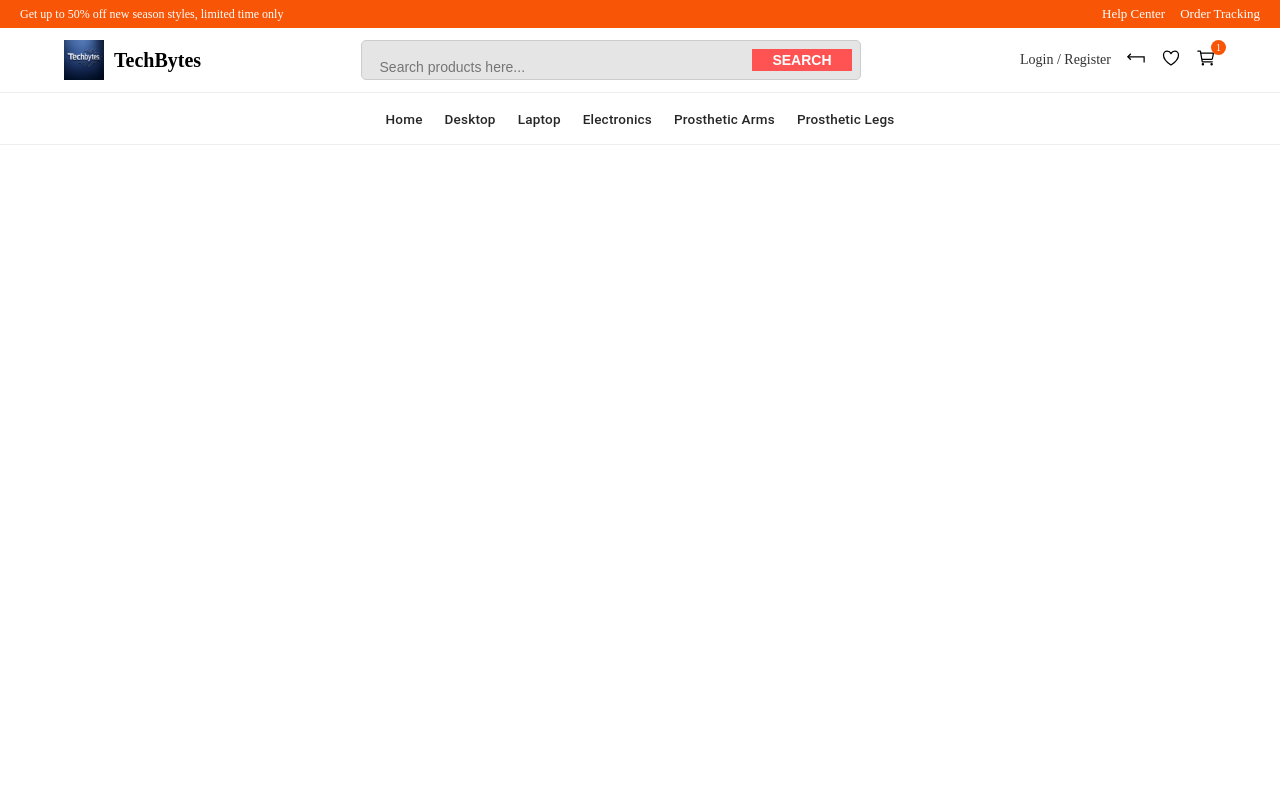
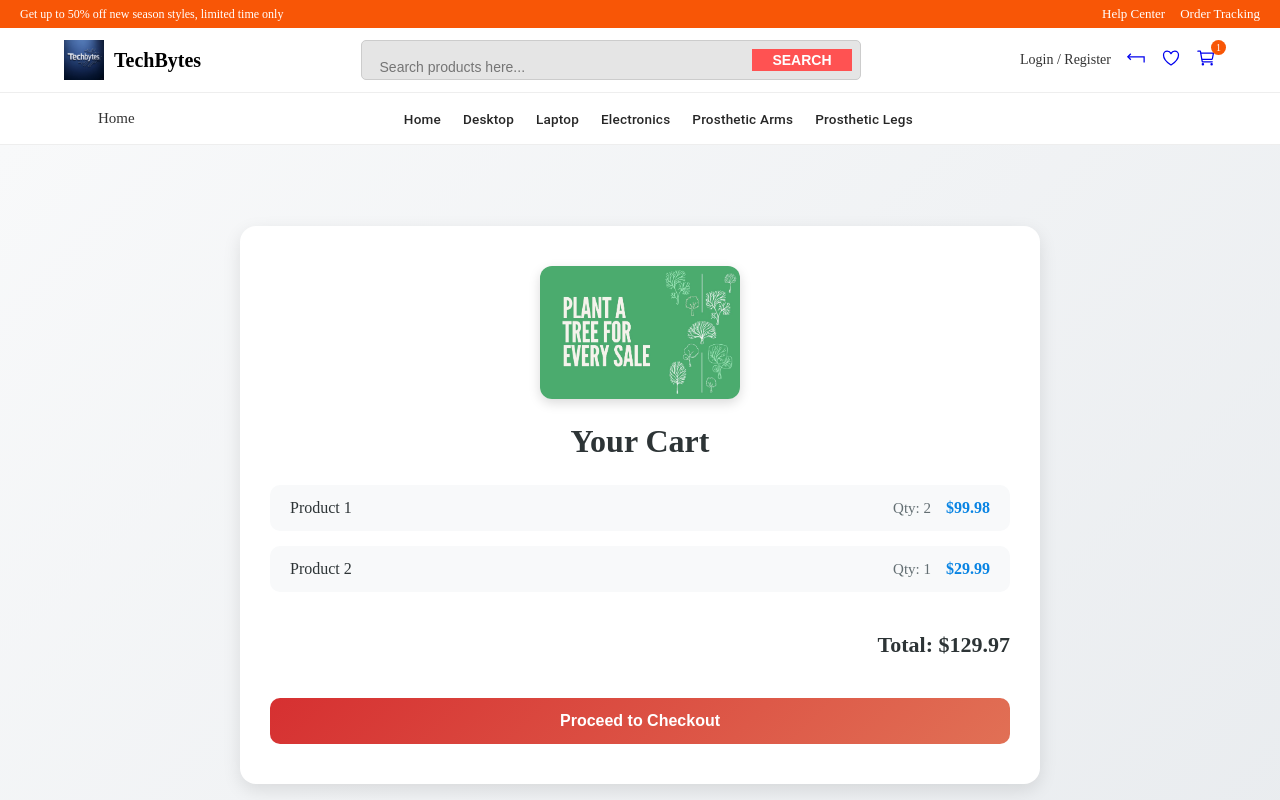
Before and after one commit to danial-hossain/TechBytes, a React (Create React App) app: page /cart in a window 1280 px wide. Shown: the top 800 px of the page. Built offline with nearby package versions, Linux system fonts and the light colour scheme.

Commit message:
We added Cart Page

```diff
--- a/src/App.js
+++ b/src/App.js
@@ -1,21 +1,27 @@
 import './App.css';
 import Home from './Pages/Home/index.js';
-import Header from './components/Header/index.js';
+
+
+import Cart from './Pages/Cart/index.js';
+import Header from './components/Header';
+import Footer from './components/Footer';
 import './index.css';
-
-// ✅ Import these:
 import { BrowserRouter, Routes, Route } from 'react-router-dom';
 
 function App() {
   return (
-    <>
-      <BrowserRouter>
-        <Header />
-        <Routes>
-          <Route path="/" exact={true} element={<Home />} />
-        </Routes>
-      </BrowserRouter>
-    </>
+    <BrowserRouter>
+      <Header /> {/* Header always visible */}
+
+      <Routes>
+        <Route path="/" element={<Home />} />
+
+
+        <Route path="/cart" element={<Cart />} />
+      </Routes>
+
+      <Footer /> {/* Footer always visible */}
+    </BrowserRouter>
   );
 }
 
--- /dev/null
+++ b/src/Pages/Cart/index.js
@@ -0,0 +1,49 @@
+import React from 'react';
+import './style.css';
+import treeImage from './tree.jpg'; // ✅ correct path
+
+const Cart = () => {
+  // Sample cart items
+  const cartItems = [
+    { id: 1, name: 'Product 1', price: 49.99, quantity: 2 },
+    { id: 2, name: 'Product 2', price: 29.99, quantity: 1 },
+  ];
+
+  const totalPrice = cartItems.reduce(
+    (total, item) => total + item.price * item.quantity,
+    0
+  );
+
+  return (
+    <section className="cart-section">
+      <div className="cart-container">
+        {/* 🖼️ Image */}
+        <img src={treeImage} alt="Tree" className="cart-image" />
+
+        <h2 className="cart-title">Your Cart</h2>
+
+        {cartItems.length === 0 ? (
+          <p className="empty-cart">Your cart is empty.</p>
+        ) : (
+          <div className="cart-items">
+            {cartItems.map(item => (
+              <div key={item.id} className="cart-item">
+                <span className="item-name">{item.name}</span>
+                <span className="item-quantity">Qty: {item.quantity}</span>
+                <span className="item-price">
+                  ${(item.price * item.quantity).toFixed(2)}
+                </span>
+              </div>
+            ))}
+            <div className="cart-total">
+              <strong>Total: ${totalPrice.toFixed(2)}</strong>
+            </div>
+            <button className="checkout-btn">Proceed to Checkout</button>
+          </div>
+        )}
+      </div>
+    </section>
+  );
+};
+
+export default Cart;
--- /dev/null
+++ b/src/Pages/Cart/style.css
@@ -0,0 +1,127 @@
+/* 🌿 Cart Section */
+.cart-section {
+  padding: 60px 20px;
+  min-height: 90vh;
+  background: linear-gradient(135deg, #f8f9fa, #e9ecef);
+  display: flex;
+  align-items: center;
+  justify-content: center;
+}
+
+/* 📦 Cart Container */
+.cart-container {
+  max-width: 800px;
+  width: 100%;
+  margin: 0 auto;
+  background-color: #fff;
+  padding: 40px 30px;
+  border-radius: 16px;
+  box-shadow: 0 6px 18px rgba(0, 0, 0, 0.1);
+  text-align: center;
+  transition: transform 0.2s ease-in-out;
+}
+
+.cart-container:hover {
+  transform: translateY(-3px);
+}
+
+/* 🖼️ Image Styling */
+.cart-image {
+  width: 200px;
+  height: auto;
+  border-radius: 12px;
+  margin-bottom: 20px;
+  object-fit: cover;
+  box-shadow: 0 4px 12px rgba(0,0,0,0.15);
+}
+
+/* 🛒 Title */
+.cart-title {
+  font-size: 32px;
+  font-weight: bold;
+  margin-bottom: 25px;
+  text-align: center;
+  color: #2d3436;
+}
+
+/* 🛍️ Empty Cart */
+.empty-cart {
+  text-align: center;
+  font-size: 20px;
+  color: #777;
+  margin-top: 20px;
+}
+
+/* 📃 Cart Items List */
+.cart-items {
+  display: flex;
+  flex-direction: column;
+  gap: 15px;
+  margin-top: 15px;
+}
+
+/* 🛍️ Individual Item */
+.cart-item {
+  display: flex;
+  justify-content: space-between;
+  align-items: center;
+  padding: 14px 20px;
+  background: #f8f9fa;
+  border-radius: 10px;
+  font-weight: 500;
+  transition: background 0.2s ease-in-out;
+}
+
+.cart-item:hover {
+  background: #e9ecef;
+}
+
+/* 🏷️ Item Details */
+.item-name {
+  flex: 1;
+  text-align: left;
+  font-size: 16px;
+  color: #2d3436;
+}
+
+.item-quantity {
+  margin: 0 15px;
+  font-size: 15px;
+  color: #636e72;
+}
+
+.item-price {
+  font-size: 16px;
+  font-weight: bold;
+  color: #0984e3;
+}
+
+/* 💰 Total */
+.cart-total {
+  text-align: right;
+  font-size: 22px;
+  margin-top: 25px;
+  font-weight: bold;
+  color: #2d3436;
+}
+
+/* 🛒 Checkout Button */
+.checkout-btn {
+  display: block;
+  width: 100%;
+  padding: 14px;
+  margin-top: 25px;
+  background: linear-gradient(135deg, #d63031, #e17055);
+  color: #fff;
+  font-weight: bold;
+  font-size: 16px;
+  border: none;
+  border-radius: 10px;
+  cursor: pointer;
+  transition: all 0.3s ease-in-out;
+}
+
+.checkout-btn:hover {
+  background: linear-gradient(135deg, #ff7675, #e17055);
+  transform: scale(1.03);
+}
--- a/src/components/Header/index.js
+++ b/src/components/Header/index.js
@@ -38,9 +38,19 @@ const Header = () => {
         {/* Icons + Login */}
         <div className="header-icons">
           <Link to="/login" className="signin-text">Login / Register</Link>
-          <IconWithBadge icon={<IoReturnUpBackSharp size={20} />} count={0} />
-          <IconWithBadge icon={<IoHeartOutline size={20} />} count={0} />
-          <IconWithBadge icon={<IoCartOutline size={20} />} count={1} />
+
+          <Link to="/returns">
+            <IconWithBadge icon={<IoReturnUpBackSharp size={20} />} count={0} />
+          </Link>
+
+          <Link to="/wishlist">
+            <IconWithBadge icon={<IoHeartOutline size={20} />} count={0} />
+          </Link>
+
+          {/* 🛒 FIX: wrap Cart with Link */}
+          <Link to="/cart">
+            <IconWithBadge icon={<IoCartOutline size={20} />} count={1} />
+          </Link>
         </div>
       </div>
 
@@ -51,7 +61,7 @@ const Header = () => {
             to="/"
             className={`nav-link ${location.pathname === "/" ? "active" : ""}`}
           >
-
+            Home
           </Link>
           <Navigation /> {/* Now placed beside Home */}
         </div>
```
Also changed, not shown: src/Pages/Cart/tree.jpg (added).
